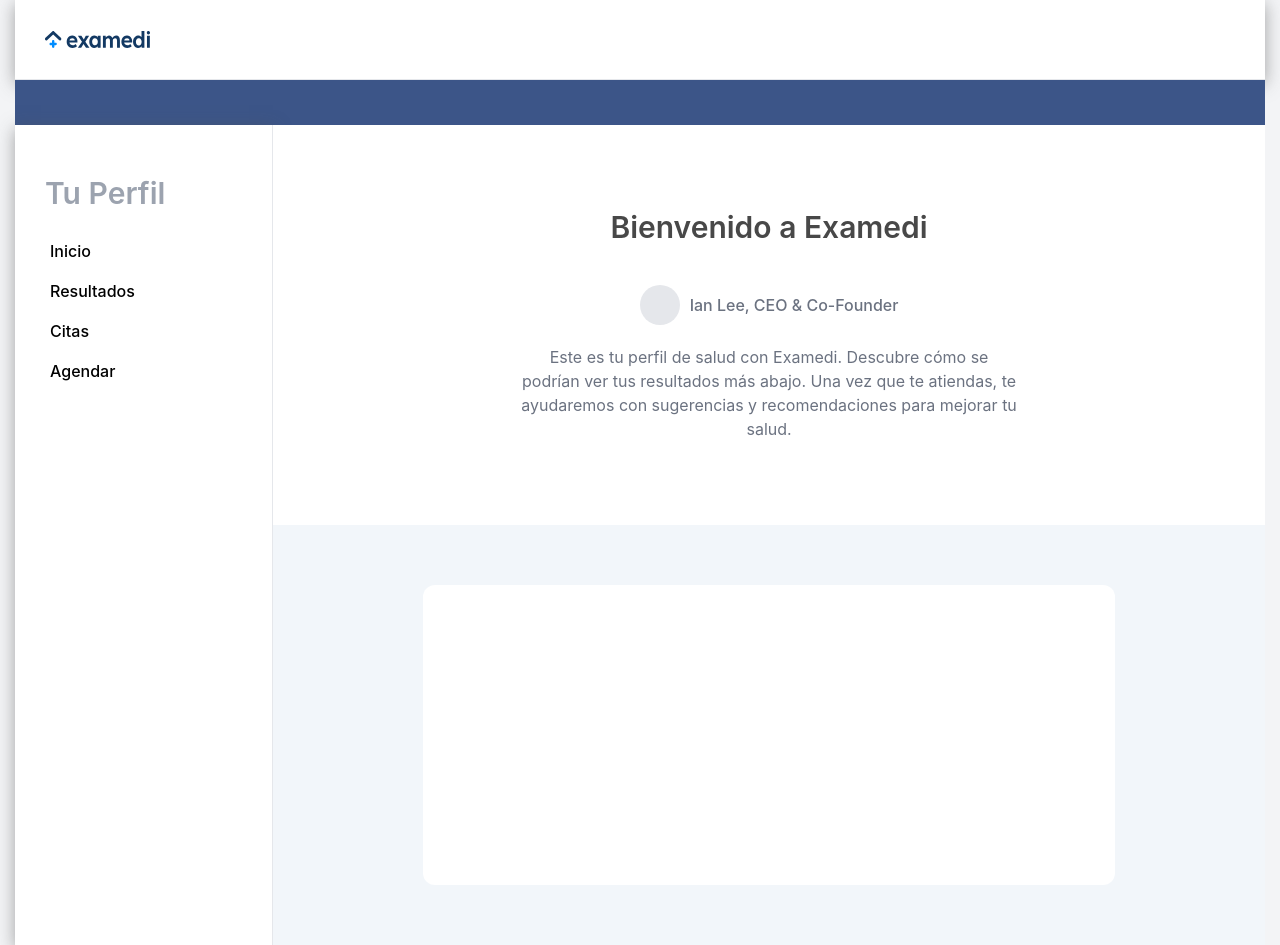
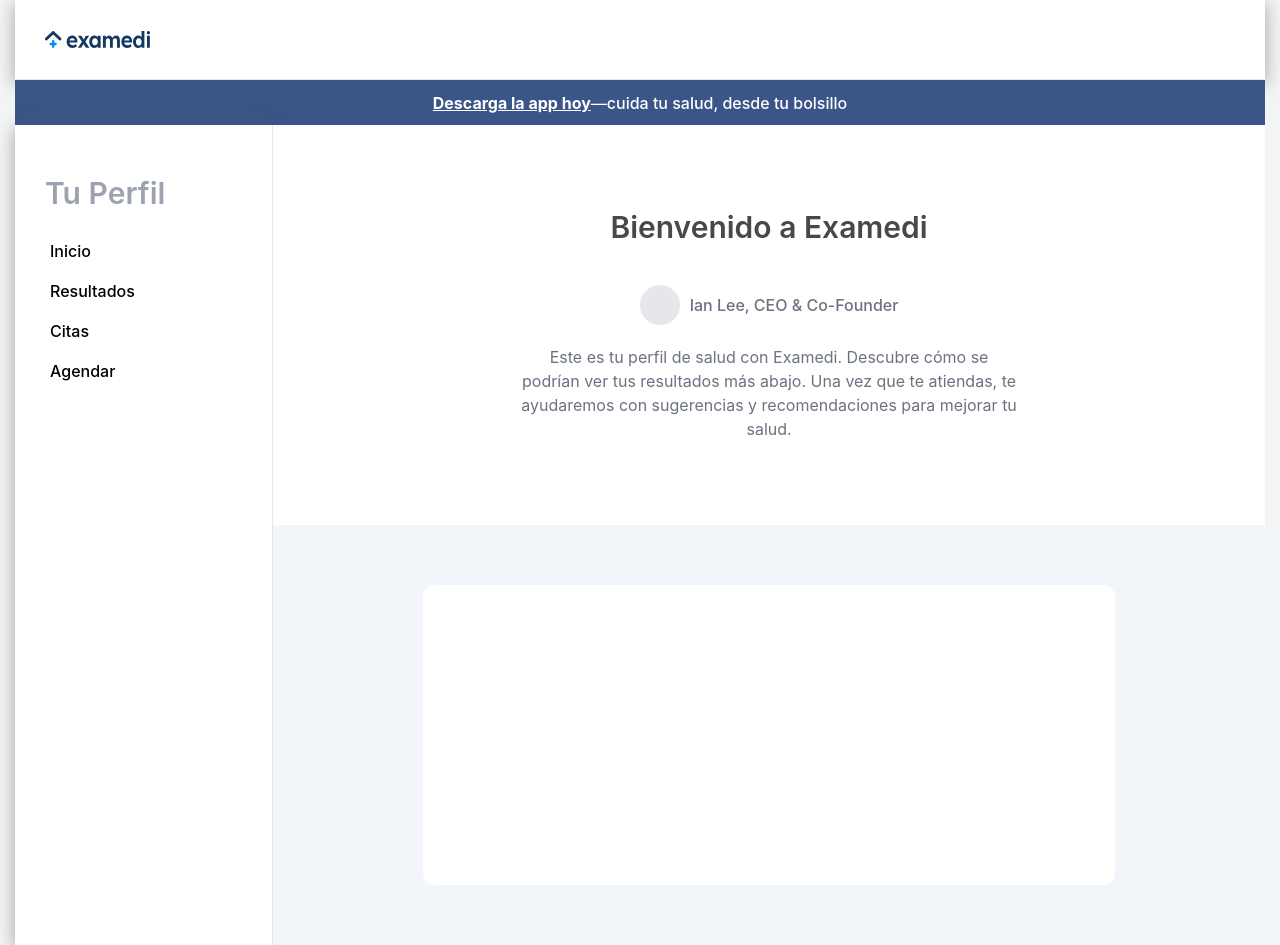
Before and after one commit to eundev/patient-dashboard, a React (Vite) app: page / in a window 1280 px wide. Built offline with nearby package versions, Linux system fonts and the light colour scheme.

Commit message:
feat: add app notification

```diff
--- a/index.html
+++ b/index.html
@@ -4,7 +4,7 @@
     <meta charset="UTF-8" />
     <link rel="icon" type="image/svg+xml" href="/vite.svg" />
     <meta name="viewport" content="width=device-width, initial-scale=1.0" />
-    <title>Vite + React + TS</title>
+    <title>Dashboard - Examedi</title>
   </head>
   <body>
     <div id="root"></div>
--- a/src/layouts/DashboardLayout.tsx
+++ b/src/layouts/DashboardLayout.tsx
@@ -11,7 +11,16 @@
                     <ExamediLogo/>
                 </div>
             </div>
-            <div className="h-[45px] bg-examedi-blue-dark w-full"></div>
+            <div className="h-[45px] bg-examedi-blue-dark w-full text-white flex items-center justify-center">
+                <div>
+                    <span className="underline font-bold">
+                        Descarga la app hoy
+                    </span>—
+                    <span className="font-[500]">
+                    cuida tu salud, desde tu bolsillo
+                    </span>
+                </div>
+            </div>
             <div className="w-full flex min-h-screen">
                 <div className="min-h-screen bg-white w-[325px] border-r-[1px] shadow-lg pt-[50px]">
                     <div className="text-3xl font-[600] text-gray-400 pl-[30px]">
```
